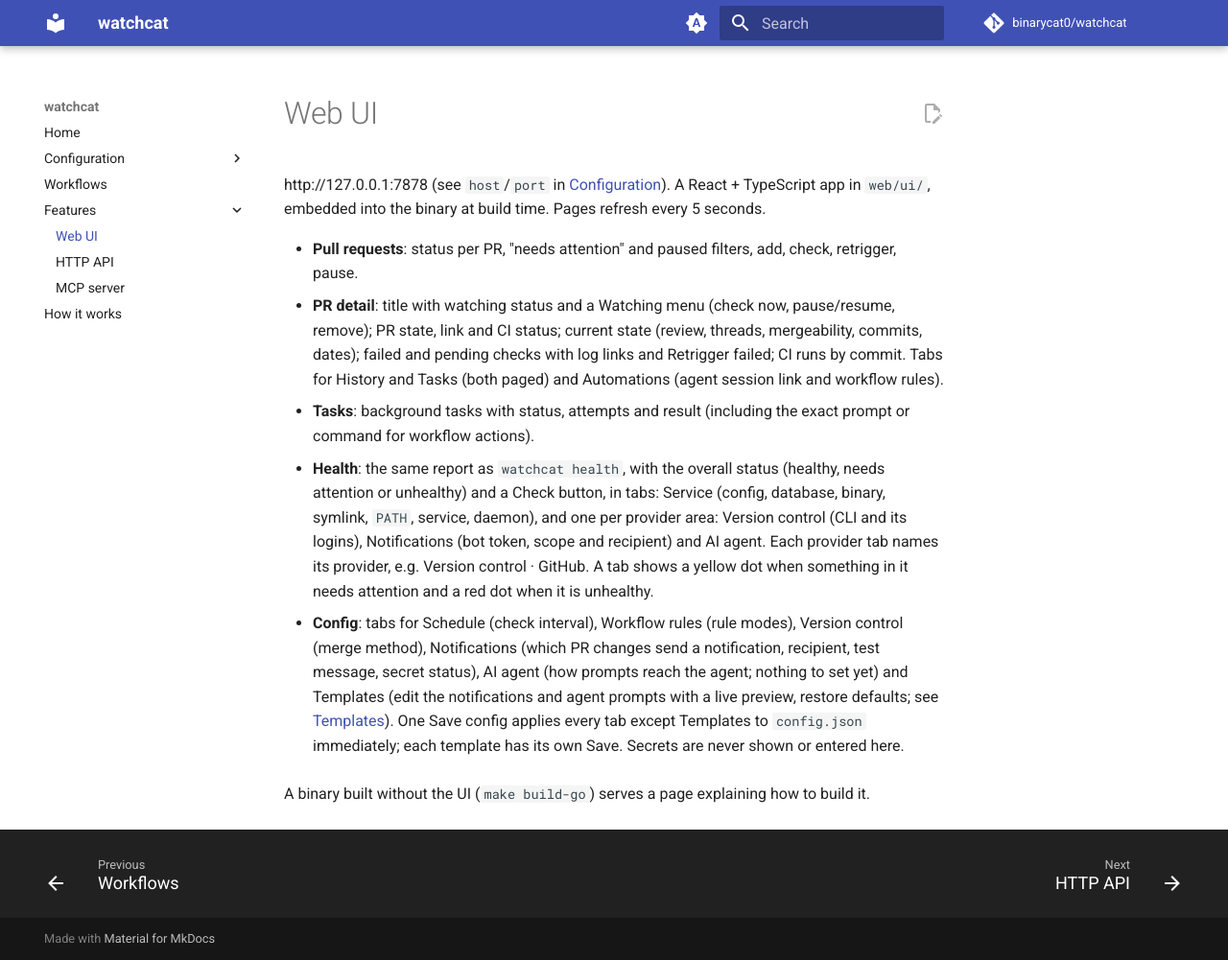
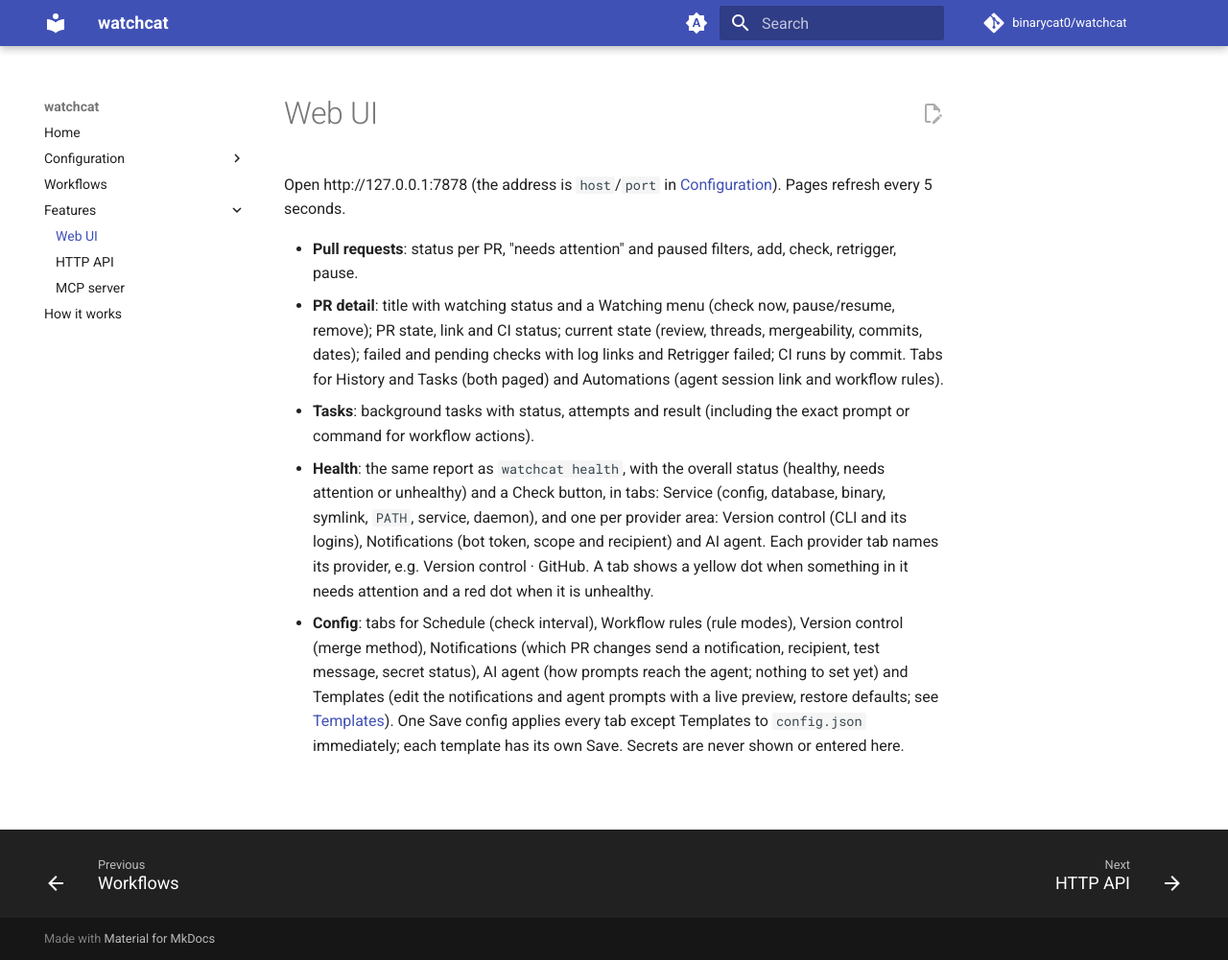
Before and after one commit to binarycat0/watchcat, an MkDocs documentation site: the page built from doc/web-ui.md, in a window 1280 px wide and 1001 px high. Shown: the whole window at 96% size. Built offline with MkDocs 1.6.1 and Material for MkDocs 9.7.7, drawn with Linux system fonts in a browser that asks for light colours; comment, search, counter and statistics services are not loaded.

Commit message:
docs: keep build details off the user-facing Web UI page
Co-Authored-By: Claude Opus 5.5 <noreply@anthropic.com>
Claude-Session: https://claude.ai/code/session_01BhmNxL5JP7kDuE7vkCdYbs

```diff
--- a/doc/web-ui.md
+++ b/doc/web-ui.md
@@ -1,7 +1,7 @@
 # Web UI
 
-http://127.0.0.1:7878 (see `host`/`port` in [Configuration](configuration/index.md)). A React + TypeScript app in `web/ui/`, embedded into
-the binary at build time. Pages refresh every 5 seconds.
+Open http://127.0.0.1:7878 (the address is `host`/`port` in
+[Configuration](configuration/index.md)). Pages refresh every 5 seconds.
 
 - **Pull requests**: status per PR, "needs attention" and paused filters, add, check, retrigger, pause.
 - **PR detail**: title with watching status and a Watching menu (check now, pause/resume, remove); PR state, link and CI status; current state (review, threads, mergeability, commits, dates); failed and pending checks with log links and Retrigger failed; CI runs by commit. Tabs for History and Tasks (both paged) and Automations (agent session link and workflow rules).
@@ -9,6 +9,3 @@ the binary at build time. Pages refresh every 5 seconds.
 - **Health**: the same report as `watchcat health`, with the overall status (healthy, needs attention or unhealthy) and a Check button, in tabs: Service (config, database, binary, symlink, `PATH`, service, daemon), and one per provider area: Version control (CLI and its logins), Notifications (bot token, scope and recipient) and AI agent. Each provider tab names its provider, e.g. Version control · GitHub. A tab shows a yellow dot when something in it needs attention and a red dot when it is unhealthy.
 
 - **Config**: tabs for Schedule (check interval), Workflow rules (rule modes), Version control (merge method), Notifications (which PR changes send a notification, recipient, test message, secret status), AI agent (how prompts reach the agent; nothing to set yet) and Templates (edit the notifications and agent prompts with a live preview, restore defaults; see [Templates](configuration/templates.md)). One Save config applies every tab except Templates to `config.json` immediately; each template has its own Save. Secrets are never shown or entered here.
-
-A binary built without the UI (`make build-go`) serves a page explaining how
-to build it.
```
Also changed, not shown: doc/architecture.md (+4 -0 lines).
